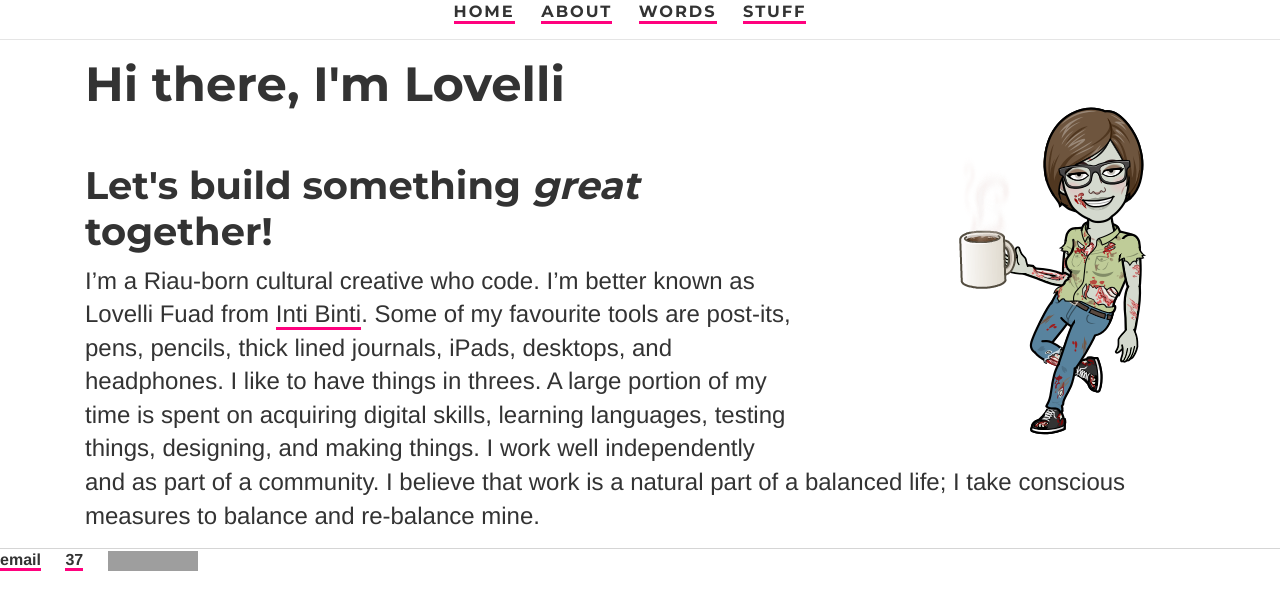
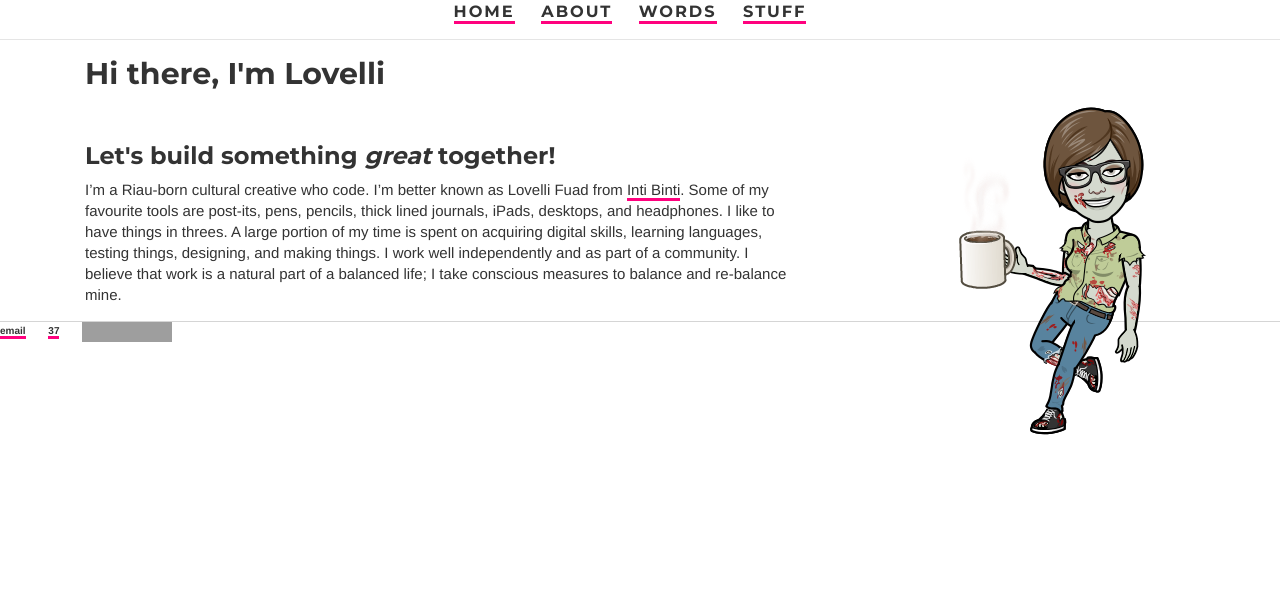
Before and after one commit to ariesti/ariesti.github.io, a Jekyll site: the page built from index.html, in a window 1280 px wide. Shown: the top 610 px of the page. Built offline with Jekyll 4.4.1, drawn with Linux system fonts in a browser that asks for light colours; grey boxes are pictures that could not be loaded.

Commit message:
Update main.css

```diff
--- a/css/main.css
+++ b/css/main.css
@@ -60,7 +60,10 @@ hr {
 
 body {
 	font-family: Helvetica Neue, sans-serif;
+	font-size: 62.5%;
 	color: #333333;
+	margin: 0px;
+	padding: 0px;
 }
 
 /* Sections
```
